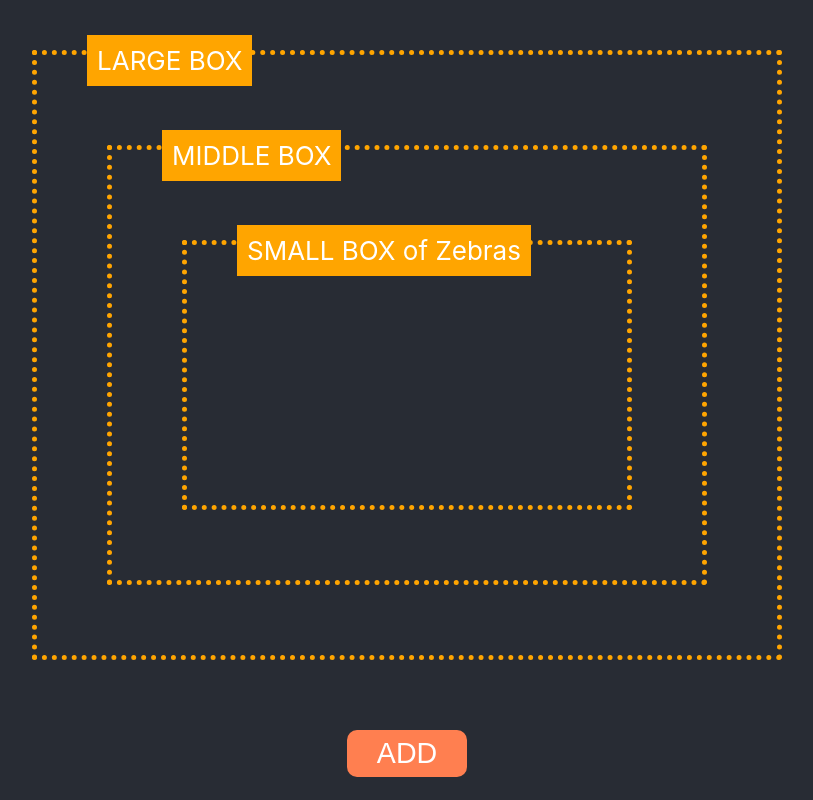
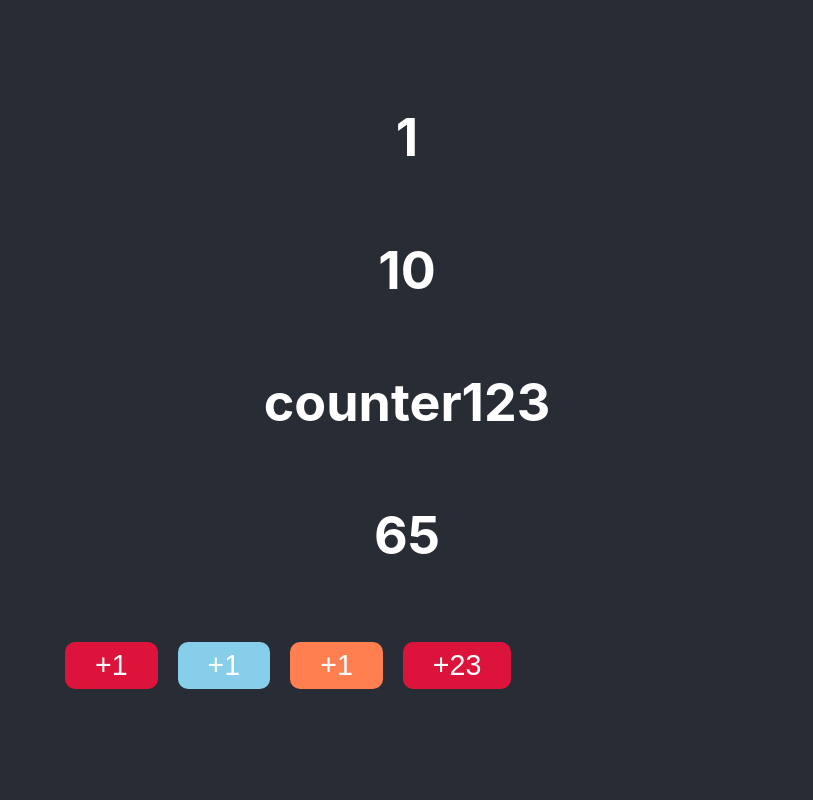
Before and after one commit to RokasSweets/react, a React (Create React App) app in the folder r1/: page / in a window 1280 px wide. Shown: the top 800 px of the page, without its empty margins (233-1046 px from the left). Built offline with nearby package versions, Linux system fonts and the light colour scheme.

Commit message:
custom hooks

```diff
--- a/r1/src/App.jsx
+++ b/r1/src/App.jsx
@@ -1,32 +1,33 @@
+import './App.scss';
 import { useState } from 'react';
-import './App.scss';
-import BoxLarge from './Components/018/BoxLarge';
-import Buttons from './Components/018/Buttons';
-import { GlobalSqContextProvider } from './Components/018/GlobalSqContext';
-import GlobalUserContext from './Components/018/GlobalUserContext';
-import rand from './Functions/rand';
-
-const users = ['Bebras', 'Zebras', 'Ūdra'];
+import { useSimpleState } from './Components/019/useSimpleState';
+import { useLocalStorage } from './Components/019/useLocalStorage';
+import { useAdd23 } from './Components/019/useAdd23';
 
 function App() {
 
-    const [user, setUser] = useState(users[rand(0, 2)]);
+    const [count1, setCount1] = useState(1);
+    const [count2, setCount2] = useSimpleState(10);
+    const [count3, setCount3] = useLocalStorage(24, 'counter123');
+    const [count4, setCount4] = useAdd23(42);
 
     return (
-        <GlobalUserContext.Provider value={{user}}>
-            <GlobalSqContextProvider>
             <div className="App">
                 <header className="App-header">
+                    <h1>{count1}</h1>
+                    <h1>{count2}</h1>
+                    <h1>{count3}</h1>
+                    <h1>{count4}</h1>
 
-                    <BoxLarge />
 
-                    <Buttons />
-                    <button className="red" onClick={() => setUser(users[rand(0, 2)])}>user</button>
-
+                    <div className='sq-bin'>
+                    <button className='red' onClick={() => setCount1(c => c + 1)}>+1</button>
+                    <button className='blue' onClick={() => setCount2(c => c + 1)}>+1</button>
+                    <button className='coral' onClick={() => setCount3(c => c + 1)}>+1</button>
+                    <button className='red' onClick={() => setCount4(c => !c)}>+23</button>
+                    </div>
                 </header>
             </div>
-            </GlobalSqContextProvider>
-        </GlobalUserContext.Provider>
     );
 
 }
--- /dev/null
+++ b/r1/src/Components/019/useAdd23.js
@@ -0,0 +1,16 @@
+
+import { useState, useEffect } from 'react';
+
+
+export const useAdd23 = init => {
+    const [value, setValue] = useState(init);
+    const [status, setStatus] = useState(true);
+
+    useEffect(() => {
+        setValue(v => v + 23);
+
+    }, [status])
+
+
+    return [value, setStatus]
+}
--- /dev/null
+++ b/r1/src/Components/019/useLocalStorage.js
@@ -0,0 +1,18 @@
+
+import { useState, useEffect } from 'react';
+
+
+
+export const useLocalStorage = (lsKey, init) => {
+    const [value, setValue] = useState(() => {
+        const data = localStorage.getItem(lsKey);
+
+        return null === data ? init : JSON.parse(data);
+    });
+
+    useEffect(() => {
+        localStorage.setItem(lsKey, JSON.stringify(value))
+    }, [value, lsKey]);
+
+    return [value, setValue];
+}
--- /dev/null
+++ b/r1/src/Components/019/useSimpleState.js
@@ -0,0 +1,11 @@
+
+import { useState } from 'react';
+
+
+
+
+export const useSimpleState = init => {
+const [value, setValue] = useState(init);
+
+return [value, setValue];
+}
```
Also changed, not shown: r1/src/018.jsx (added, +34 -0 lines).
